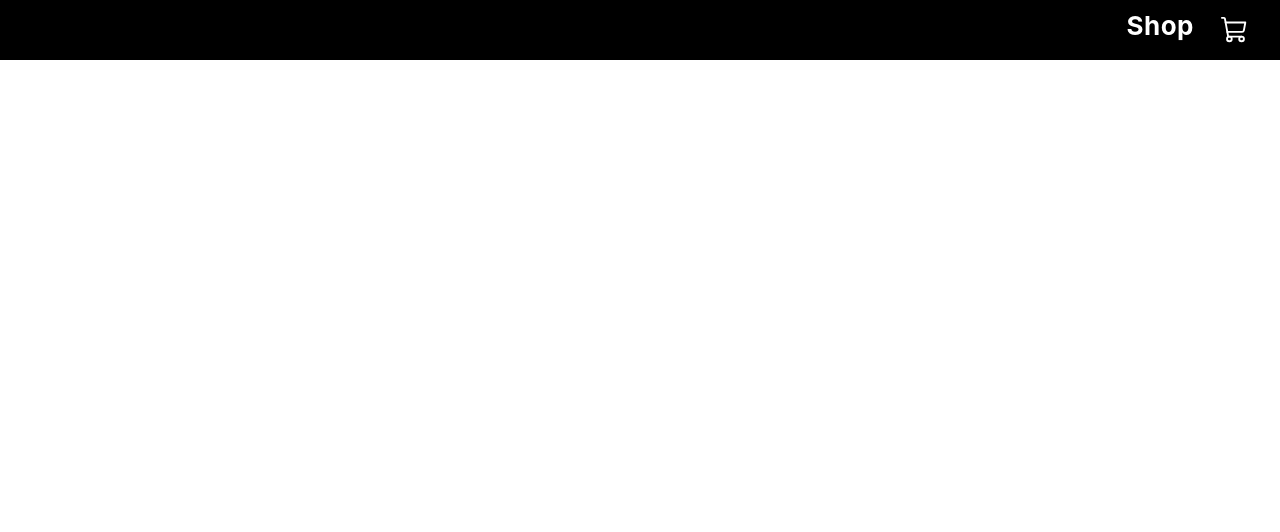
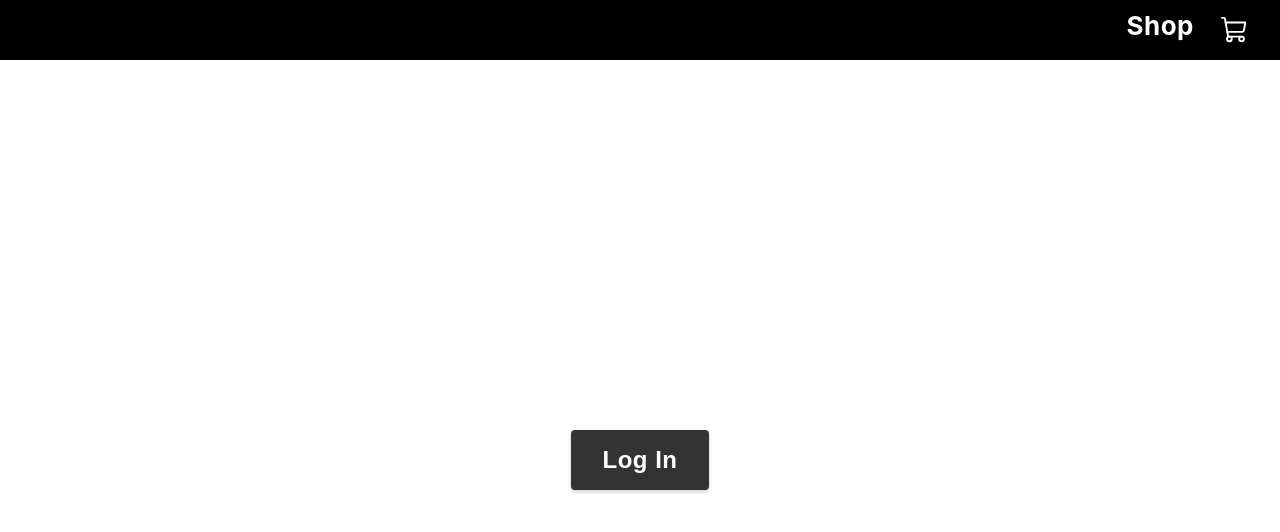
Before and after one commit to hawanx/ecomweb, a React (Create React App) app: page /login in a window 1280 px wide. Before the commit this address had no page. Shown: the top 532 px of the page. Built offline with nearby package versions, Linux system fonts and the light colour scheme.

Commit message:
add auth0

```diff
--- a/package.json
+++ b/package.json
@@ -4,6 +4,7 @@
   "private": true,
   "dependencies": {
     "@ant-design/icons": "^5.1.4",
+    "@auth0/auth0-react": "^2.2.0",
     "axios": "^1.4.0",
     "cra-template-cats": "1.1.4",
     "phosphor-react": "^1.4.1",
--- a/src/App.js
+++ b/src/App.js
@@ -1,22 +1,33 @@
 import React from "react";
 import { BrowserRouter as Router, Routes, Route } from "react-router-dom";
-import Cart from "./pages/cart/Cart";
-import Shop from "./pages/shop/Shop";
+import Cart from "./pages/Cart/Cart";
+import Shop from "./pages/Shop/Shop";
 import Navbar from "./components/Navbar";
 import "./App.css";
 import { Shop_context } from "./context/Shop_context";
+import Login from "./pages/Cart/Login/Login";
+import { Auth0Provider } from '@auth0/auth0-react';
 
 function App() {
   return (
+    <Auth0Provider
+      domain="dev-bfp3615nntnrtgzd.us.auth0.com"
+      clientId="ZUGYSQlOqh750jRxogv83zjcbrSTPqrB"
+      authorizationParams={{
+        redirect_uri: window.location.origin,
+      }}
+    >
       <Shop_context>
         <Router>
           <Navbar />
           <Routes>
             <Route path="/" element={<Shop />} />
             <Route path="/cart" element={<Cart />} />
+            <Route path="/login" element={<Login />} />
           </Routes>
         </Router>
       </Shop_context>
+    </Auth0Provider>
   );
 }
 
--- /dev/null
+++ b/src/pages/cart/Login/Login.css
@@ -0,0 +1,25 @@
+.login-container {
+    display: flex;
+    justify-content: center;
+    align-items: center;
+    height: 100vh;
+  }
+
+  .login-button {
+    display: inline-block;
+    padding: 16px 32px;
+    font-family: Arial, sans-serif;
+    font-size: 24px;
+    font-weight: bold;
+    text-decoration: none;
+    color: #ffffff;
+    background-color: #333333;
+    border: none;
+    border-radius: 4px;
+    box-shadow: 0 2px 4px rgba(0, 0, 0, 0.2);
+    transition: background-color 0.3s ease;
+  }
+
+  .login-button:hover {
+    background-color: #555555;
+  }
--- /dev/null
+++ b/src/pages/cart/Login/Login.jsx
@@ -0,0 +1,16 @@
+import { useAuth0 } from "@auth0/auth0-react";
+import "./Login.css";
+
+function Login() {
+  const { loginWithRedirect, isAuthenticated } = useAuth0();
+
+  return (
+    <div className="login-container">
+      <button className="login-button" onClick={() => loginWithRedirect()}>
+        Log In
+      </button>
+    </div>
+  );
+}
+
+export default Login;
--- a/src/pages/cart/cart.jsx
+++ b/src/pages/cart/cart.jsx
@@ -1,6 +1,6 @@
 import React, { useContext, useState, useEffect } from "react";
 import products from "../../products";
-import "./cart.css";
+import "./Cart.css";
 import { EcomContext } from "../../context/Shop_context";
 import EmptyCart from "./EmptyCart";
 
```
Also changed, not shown: 1 other file (tests, documents, lock files or other folders). Lines whose indentation alone changed are shown as unchanged.
